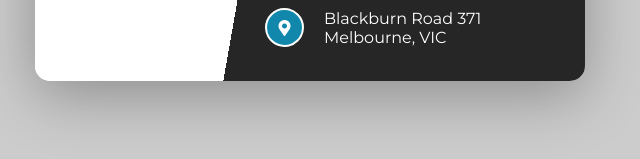
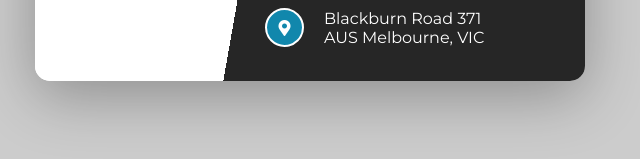
Before and after one commit to likhesh-mahajan/BusinessCard1, a plain HTML site: page 3D-Business-Card/index.html in a window 1280 px wide. Shown: the part 469-628 px from the top of the page, 330-970 px from the left. Drawn offline with Linux system fonts and the light colour scheme.

Commit message:
Update index file
Update index file

```diff
--- a/3D-Business-Card/index.html
+++ b/3D-Business-Card/index.html
@@ -51,7 +51,7 @@
               <i class="fas fa-map-marker-alt"></i>
               <div>
                 <p>Blackburn Road 371</p>
-                <p>Melbourne, VIC</p>
+                <p>AUS Melbourne, VIC</p>
               </div>
             </div>
           </div>
```
